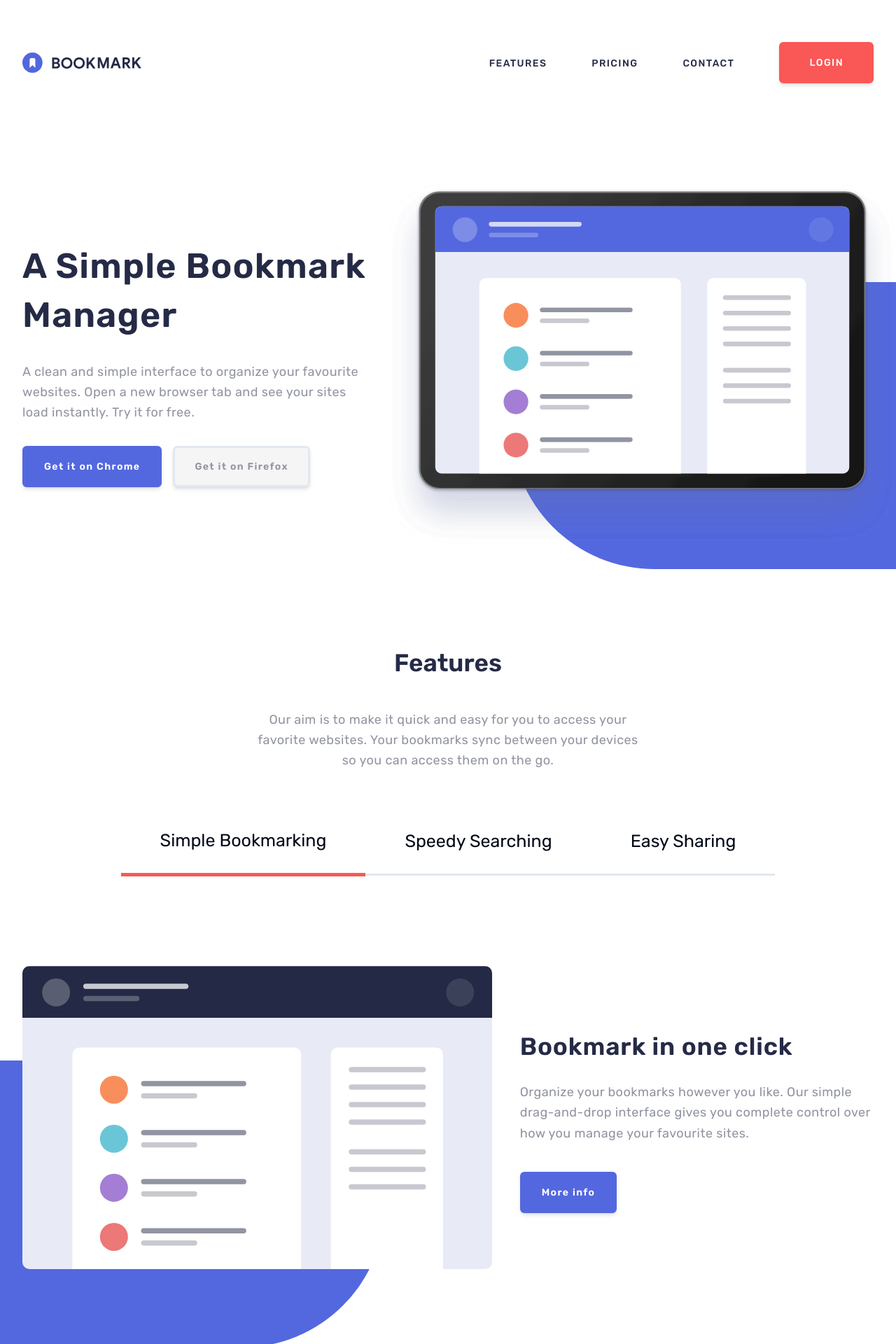
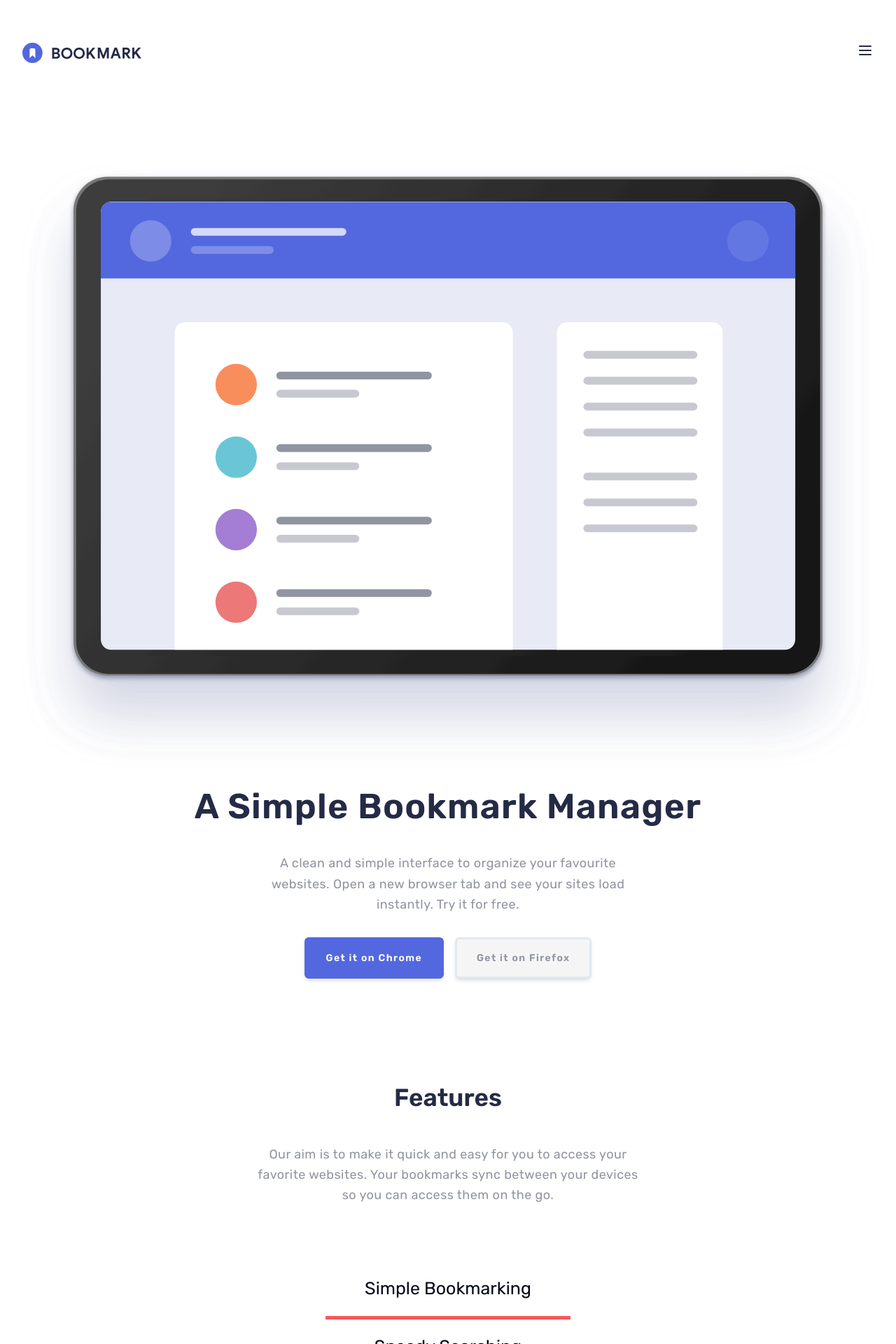
Before and after one commit to ramirezandradesara/bookmark-landing-page, a Next.js app: page / in a window 1280 px wide. Shown: the top 1920 px of the page at 70% size. Built offline with nearby package versions, Linux system fonts and the light colour scheme.

Commit message:
add mobile styles

```diff
--- a/app/globals.css
+++ b/app/globals.css
@@ -84,9 +84,9 @@
     @apply mt-0;
   }
   .extension-card:nth-child(2) {
-    @apply mt-14;
+    @apply lg:mt-14;
   }
   .extension-card:nth-child(3) {
-    @apply mt-28;
+    @apply lg:mt-28;
   }
 }
--- a/app/sections/extension-section.tsx
+++ b/app/sections/extension-section.tsx
@@ -1,16 +1,15 @@
 import ExtensionCard from "@/components/extension-card";
 import { EXTENSIONS } from "@/data/extensions";
-import React from "react";
 
 const ExtensionSection = () => {
   return (
-    <section className="max-w-screen-lg w-full mx-auto flex items-center flex-col pb-40 mt-72">
+    <section className="max-w-screen-lg w-full mx-auto flex items-center flex-col pb-24 mt-44 lg:mt-72 px-8">
       <h2 className="text-h2 font-semibold">Download the extension</h2>
       <p className="text-gray text-lg tracking-wide max-w-[565px] leading-relaxed text-center mt-7">
         We’ve got more browsers in the pipeline. Please do let us know if you’ve
         got a favourite you’d like us to prioritize.
       </p>
-      <div className="flex gap-12 mt-16 justify-between">
+      <div className="flex flex-col lg:flex-row gap-12 mt-16 justify-between">
         {EXTENSIONS.map((extension, index) => (
           <div key={index} className="extension-card">
             <ExtensionCard extension={extension} />
--- a/app/sections/feature-section.tsx
+++ b/app/sections/feature-section.tsx
@@ -17,7 +17,7 @@ const FeaturesSection = () => {
           websites. Your bookmarks sync between your devices so you can access
           them on the go.
         </p>
-        <div className="mt-20 flex">
+        <div className="mt-20 flex flex-col lg:flex-row ">
           {FEATURES.map(({ id, feature }) => (
             <FeatureButton
               key={id}
@@ -30,7 +30,7 @@ const FeaturesSection = () => {
         </div>
       </div>
 
-      <div className="w-full max-w-screen-lg mx-auto mt-32 mb-36 flex items-center justify-between gap-10">
+      <div className="flex-col lg:flex-row w-full max-w-screen-lg mx-auto mt-20 lg:mt-32 mb-36 flex items-center justify-between gap-10">
         <Image
           src={FEATURES[featureSelected - 1].imgSrc}
           alt="feature image"
@@ -39,11 +39,11 @@ const FeaturesSection = () => {
           className="z-10"
           loading="lazy"
         />
-        <div className="flex flex-col ">
-          <h2 className="text-h2 font-semibold text-darkBlue tracking-wide leading-[70px] mb-4">
+        <div className="flex flex-col items-center lg:items-start">
+          <h2 className="text-h2 font-semibold text-darkBlue tracking-wide leading-[70px] mb-4 text-center lg:text-left">
             {FEATURES[featureSelected - 1].title}
           </h2>
-          <p className="text-gray text-lg tracking-wide max-w-[565px] leading-relaxed mb-10">
+          <p className="text-gray text-lg tracking-wide max-w-[565px] leading-relaxed mb-10 text-center lg:text-left">
             {FEATURES[featureSelected - 1].text}
           </p>
           <Button variant={"secondary"} size={"default"} className="w-max">
@@ -51,7 +51,7 @@ const FeaturesSection = () => {
           </Button>
         </div>
       </div>
-      <div className="custom-clamp h-[410px] bg-softBlue absolute left-0 -bottom-28 rounded-tr-[300px] rounded-br-[300px]" />
+      <div className="hidden lg:flex custom-clamp h-[410px] bg-softBlue absolute left-0 -bottom-28 rounded-tr-[300px] rounded-br-[300px]" />
     </section>
   );
 };
--- a/app/sections/hero-section.tsx
+++ b/app/sections/hero-section.tsx
@@ -4,18 +4,18 @@ import React from "react";
 
 const HeroSection = () => {
   return (
-    <section className="relative">
-      <div className="max-w-screen-lg mx-auto my-36 flex gap-5 items-center pl-8">
-        <div className="flex flex-col gap-8 w-full">
-          <h1 className="text-h1 font-semibold text-darkBlue tracking-wide leading-[70px]">
+    <section className="relative px-8">
+      <div className="max-w-screen-lg flex-col-reverse lg:flex-row mx-auto my-36 flex gap-5 items-center lg:pl-8">
+        <div className="flex flex-col items-center lg:items-start gap-8 w-full">
+          <h1 className="text-h1 font-semibold text-darkBlue tracking-wide leading-[70px] text-center lg:text-left">
             A Simple Bookmark Manager
           </h1>
-          <p className="text-gray text-lg tracking-wide max-w-[565px] leading-relaxed">
+          <p className="text-gray text-lg tracking-wide max-w-[565px] leading-relaxed text-center lg:text-left">
             A clean and simple interface to organize your favourite websites.
             Open a new browser tab and see your sites load instantly. Try it for
             free.
           </p>
-          <div className="flex gap-4">
+          <div className="flex gap-4 w-full justify-center lg:justify-start">
             <Button variant={"secondary"} size={"default"}>
               Get it on Chrome
             </Button>
@@ -32,7 +32,7 @@ const HeroSection = () => {
           className="z-10"
         />
       </div>
-      <div className="custom-clamp h-[410px] bg-softBlue absolute right-0 -bottom-9 rounded-tl-[300px] rounded-bl-[300px]" />
+      <div className="hidden lg:flex custom-clamp h-[410px] bg-softBlue absolute right-0 -bottom-9 rounded-tl-[300px] rounded-bl-[300px]" />
     </section>
   );
 };
--- a/components/feature-btn.tsx
+++ b/components/feature-btn.tsx
@@ -18,7 +18,7 @@ const FeatureButton = ({
   return (
     <button key={id} onClick={() => setFeatureSelected(id)}>
       <h4
-        className={`text-h4 text-grey px-14 pb-7 ${borderWidth} border-solid ${borderColor} hover:text-red`}
+        className={`text-h4 text-grey px-14 pt-5 lg:pt-0 pb-5 lg:pb-7 ${borderWidth} border-solid ${borderColor} hover:text-red`}
       >
         {feature}
       </h4>
--- a/components/navbar.tsx
+++ b/components/navbar.tsx
@@ -21,8 +21,8 @@ const Navbar = () => {
         height={45}
         className="h-auto w-[170px]"
       />
-      <div className="flex gap-16 items-center ">
-        <div className="md:hidden">
+      <div className="flex gap-16 items-center">
+        <div className="lg:hidden">
           {/* Icono de menú hamburguesa */}
           <button onClick={toggleMenu}>
             <svg
@@ -40,7 +40,7 @@ const Navbar = () => {
             </svg>
           </button>
         </div>
-        <ul className={"flex gap-16 sm:hidden md:flex"}>
+        <ul className={"flex gap-16 sm:hidden lg:flex"}>
           {NAVIGATION.map(({ href, name }, index) => (
             <li key={index}>
               <Link
@@ -53,7 +53,7 @@ const Navbar = () => {
           ))}
         </ul>
         {/* TODO: hide in mobile */}
-        <Button variant={"primary"} size={"lg"}>
+        <Button variant={"primary"} size={"lg"} className="hidden lg:flex">
           LOGIN
         </Button>
       </div>
```
